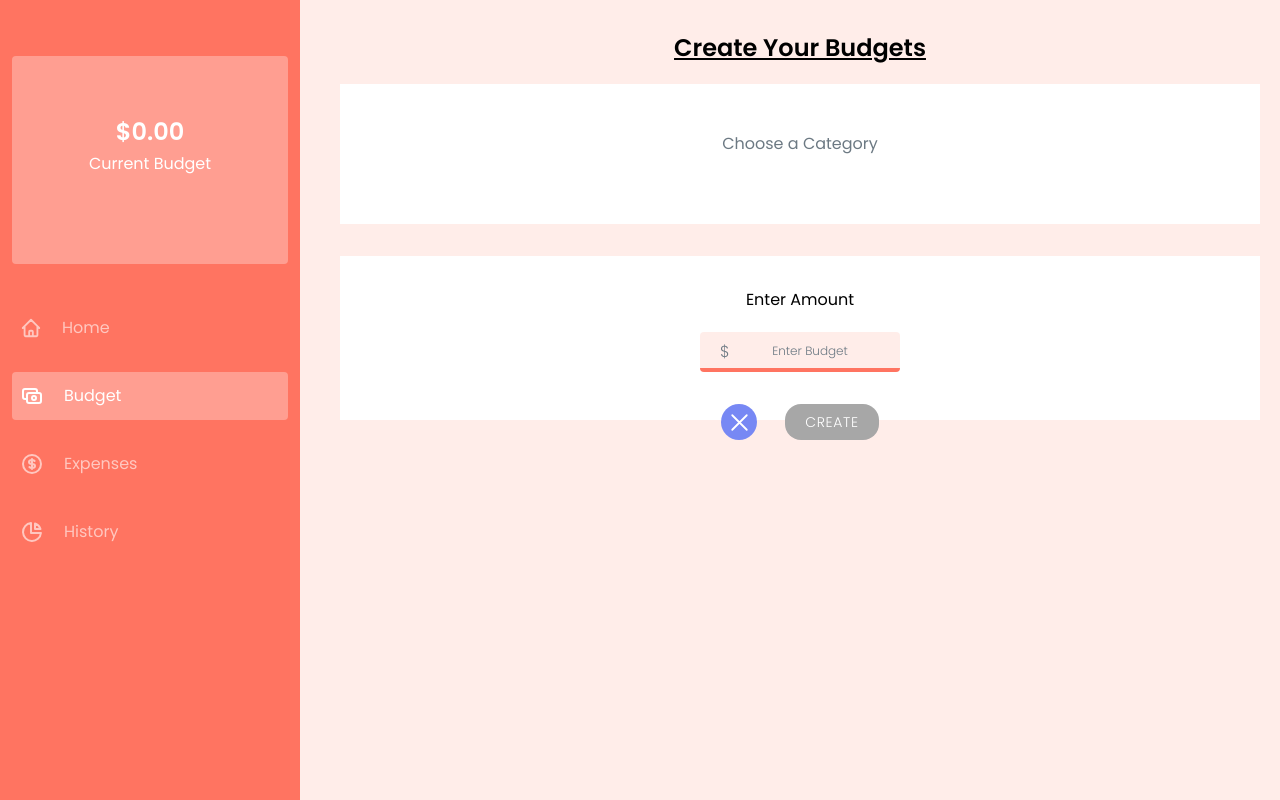
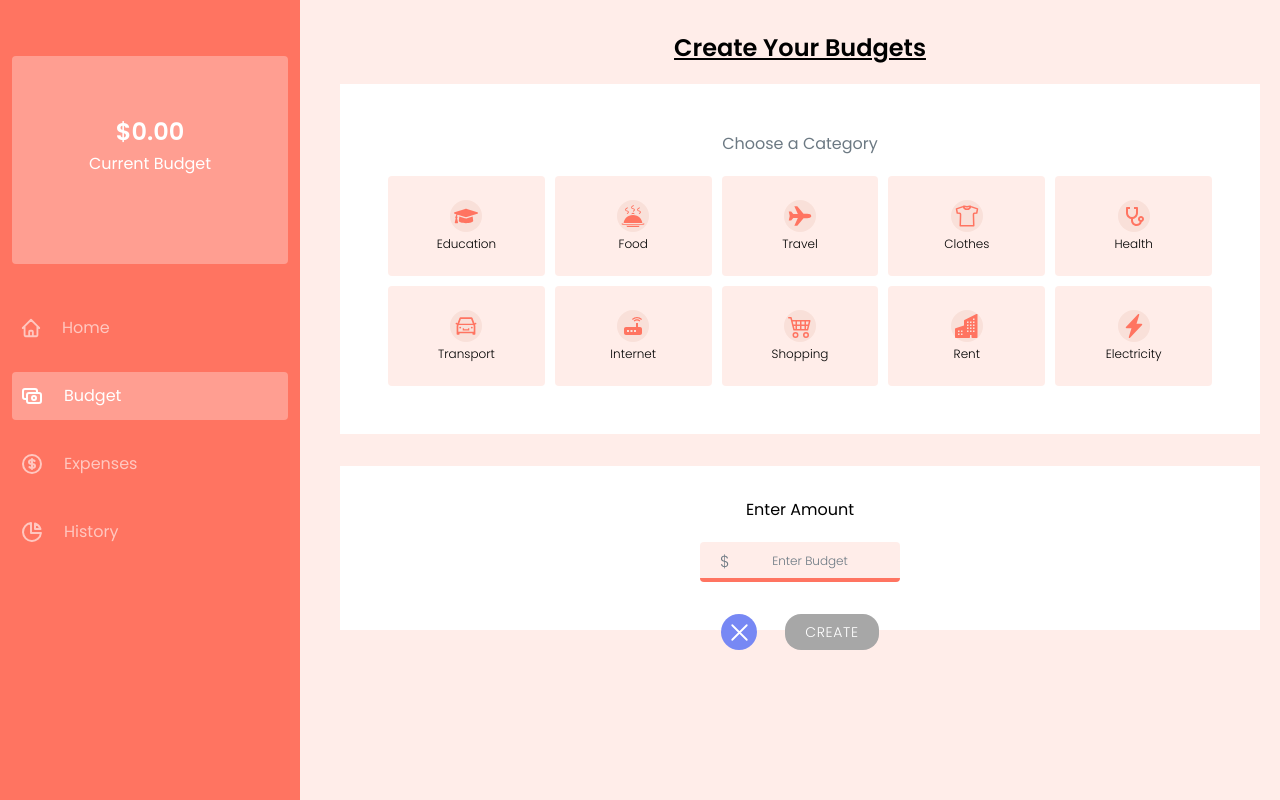
Before and after one commit to Faithyyyyy/Trybudget, a React (Vite) app: page /budget in a window 1280 px wide. Built offline with nearby package versions, Linux system fonts and the light colour scheme.

Commit message:
Dynamically rendered the roles of each budget

```diff
--- a/src/Components/BudgetCard.jsx
+++ /dev/null
@@ -1,12 +0,0 @@
-function BudgetCard({ roles, children }) {
-  return (
-    <div className="bg-[#ffede9]  inline-block justify-center items-center py-3 lg:py-6 rounded">
-      <div className="bg-[#f9e0d9] p-1 rounded-full self-center w-8 mx-auto mb-1">
-        {children}
-      </div>
-      <p className="font-light text-xs text-center">{roles}</p>
-    </div>
-  );
-}
-
-export default BudgetCard;
--- a/src/Components/ExpenseCard.jsx
+++ /dev/null
@@ -1,12 +0,0 @@
-function BudgetCard({ roles, children }) {
-  return (
-    <div className="bg-[#7788f479]  inline-block justify-center items-center py-3 lg:py-6 rounded">
-      <div className="bg-[#7788f4] p-1 rounded-full self-center w-8 mx-auto mb-1">
-        {children}
-      </div>
-      <p className="font-light text-xs text-center">{roles}</p>
-    </div>
-  );
-}
-
-export default BudgetCard;
--- a/src/Pages/Budgets.jsx
+++ b/src/Pages/Budgets.jsx
@@ -1,18 +1,6 @@
 import Header from "../Components/Header";
-import BudgetCard from "../Components/BudgetCard";
-import { FaGraduationCap } from "react-icons/fa";
-import { GiHotMeal } from "react-icons/gi";
-import { IoAirplaneSharp } from "react-icons/io5";
-import { IoShirtOutline } from "react-icons/io5";
-import { RiStethoscopeLine } from "react-icons/ri";
-import { AiOutlineCar } from "react-icons/ai";
-import { MdRouter } from "react-icons/md";
-import { BsCart4 } from "react-icons/bs";
-import { BsBuildingsFill } from "react-icons/bs";
-import { BsLightningChargeFill } from "react-icons/bs";
 import { HiOutlineXMark } from "react-icons/hi2";
 import { useState } from "react";
-// import data from "../data";
 import { data } from "../data.jsx";
 
 function Budgets() {
@@ -36,39 +24,16 @@ function Budgets() {
         <div className="bg-white p-6 md:p-12">
           <h3 className="text-[#6c7983] text-center mb-5">Choose a Category</h3>
           <div className="grided">
-            {/* <BudgetCard roles="Education">
-              <FaGraduationCap className="text-[#ff7461] text-2xl" />
-            </BudgetCard>
-            <BudgetCard roles="Food">
-              <GiHotMeal className="text-[#ff7461] text-2xl" />
-            </BudgetCard>
-            <BudgetCard roles="Travel">
-              <IoAirplaneSharp className="text-[#ff7461] text-2xl" />
-            </BudgetCard>
-            <BudgetCard roles="Clothes">
-              <IoShirtOutline className="text-[#ff7461] text-2xl" />
-            </BudgetCard>
-            <BudgetCard roles="Health">
-              <RiStethoscopeLine className="text-[#ff7461] text-2xl" />
-            </BudgetCard>
-            <BudgetCard roles="Transport">
-              <AiOutlineCar className="text-[#ff7461] text-2xl" />
-            </BudgetCard>
-            <BudgetCard roles="Internet">
-              <MdRouter className="text-[#ff7461] text-2xl" />
-            </BudgetCard>
-            <BudgetCard roles="Internet">
-              <MdRouter className="text-[#ff7461] text-2xl" />
-            </BudgetCard>
-            <BudgetCard roles="Shopping">
-              <BsCart4 className="text-[#ff7461] text-2xl" />
-            </BudgetCard>
-            <BudgetCard roles="Rent">
-              <BsBuildingsFill className="text-[#ff7461] text-2xl" />
-            </BudgetCard>
-            <BudgetCard roles="Rent">
-              <BsLightningChargeFill className="text-[#ff7461] text-2xl" />
-            </BudgetCard> */}
+            {data.map((d) => {
+              return (
+                <div className="bg-[#ffede9]  inline-block justify-center items-center py-3 lg:py-6 rounded">
+                  <div className="bg-[#f9e0d9] p-1 rounded-full self-center w-8 mx-auto mb-1">
+                    <div className="text-[#ff7461] text-2xl"> {d.icon}</div>
+                  </div>
+                  <p className="font-light text-xs text-center">{d.role}</p>
+                </div>
+              );
+            })}
           </div>
         </div>
         <div className="bg-white px-8 pt-8 pb-3 mt-8 relative">
--- a/src/Pages/Expense.jsx
+++ b/src/Pages/Expense.jsx
@@ -1,17 +1,6 @@
 import Header from "../Components/Header";
-import ExpenseCard from "../Components/ExpenseCard";
-import { FaGraduationCap } from "react-icons/fa";
-import { GiHotMeal } from "react-icons/gi";
-import { IoAirplaneSharp } from "react-icons/io5";
-import { IoShirtOutline } from "react-icons/io5";
-import { RiStethoscopeLine } from "react-icons/ri";
-import { AiOutlineCar } from "react-icons/ai";
-import { MdRouter } from "react-icons/md";
-import { BsCart4 } from "react-icons/bs";
-import { BsBuildingsFill } from "react-icons/bs";
-import { BsLightningChargeFill } from "react-icons/bs";
+import { data } from "../data.jsx";
 import { HiOutlineXMark } from "react-icons/hi2";
-
 import { useState } from "react";
 
 function Budgets() {
@@ -34,39 +23,16 @@ function Budgets() {
         <div className="bg-white p-12">
           <h3 className="text-[#6c7983] text-center mb-5">Choose a Category</h3>
           <div className="grided">
-            <ExpenseCard roles="Education">
-              <FaGraduationCap className="text-white text-2xl" />
-            </ExpenseCard>
-            <ExpenseCard roles="Food">
-              <GiHotMeal className="text-white text-2xl" />
-            </ExpenseCard>
-            <ExpenseCard roles="Travel">
-              <IoAirplaneSharp className="text-white text-2xl" />
-            </ExpenseCard>
-            <ExpenseCard roles="Clothes">
-              <IoShirtOutline className="text-white text-2xl" />
-            </ExpenseCard>
-            <ExpenseCard roles="Health">
-              <RiStethoscopeLine className="text-white text-2xl" />
-            </ExpenseCard>
-            <ExpenseCard roles="Transport">
-              <AiOutlineCar className="text-white text-2xl" />
-            </ExpenseCard>
-            <ExpenseCard roles="Internet">
-              <MdRouter className="text-white text-2xl" />
-            </ExpenseCard>
-            <ExpenseCard roles="Internet">
-              <MdRouter className="text-white text-2xl" />
-            </ExpenseCard>
-            <ExpenseCard roles="Shopping">
-              <BsCart4 className="text-white text-2xl" />
-            </ExpenseCard>
-            <ExpenseCard roles="Rent">
-              <BsBuildingsFill className="text-white text-2xl" />
-            </ExpenseCard>
-            <ExpenseCard roles="Rent">
-              <BsLightningChargeFill className="text-white text-2xl" />
-            </ExpenseCard>
+            {data.map((d) => {
+              return (
+                <div className="bg-[#7788f479]  inline-block justify-center items-center py-3 lg:py-6 rounded">
+                  <div className="bg-[#7788f4] p-1 rounded-full self-center w-8 mx-auto mb-1">
+                    <div className="text-white text-2xl"> {d.icon}</div>
+                  </div>
+                  <p className="font-light text-xs text-center">{d.role}</p>
+                </div>
+              );
+            })}
           </div>
         </div>
         <div className="bg-white px-8 pt-8 pb-3 mt-8 relative">
--- a/src/Utils/PercentageConversion.jsx
+++ b/src/Utils/PercentageConversion.jsx
@@ -1,9 +1,3 @@
-// function PercentageConvert() {
-//     return (  );
-// }
-
-// export default PercentageConvert;
-
 export function PercentageConversion(expense, budget) {
   return (expense / budget) * 100;
 }
--- a/src/data.jsx
+++ b/src/data.jsx
@@ -14,11 +14,51 @@ export const data = [
   {
     id: 1,
     role: "Education",
-    icon: { FaGraduationCap },
+    icon: <FaGraduationCap />,
   },
   {
     id: 2,
     role: "Food",
-    icon: { GiHotMeal },
+    icon: <GiHotMeal />,
+  },
+  {
+    id: 3,
+    role: "Travel",
+    icon: <IoAirplaneSharp />,
+  },
+  {
+    id: 4,
+    role: "Clothes",
+    icon: <IoShirtOutline />,
+  },
+  {
+    id: 5,
+    role: "Health",
+    icon: <RiStethoscopeLine />,
+  },
+  {
+    id: 6,
+    role: "Transport",
+    icon: <AiOutlineCar />,
+  },
+  {
+    id: 7,
+    role: "Internet",
+    icon: <MdRouter />,
+  },
+  {
+    id: 8,
+    role: "Shopping",
+    icon: <BsCart4 />,
+  },
+  {
+    id: 9,
+    role: "Rent",
+    icon: <BsBuildingsFill />,
+  },
+  {
+    id: 9,
+    role: "Electricity",
+    icon: <BsLightningChargeFill />,
   },
 ];
```
